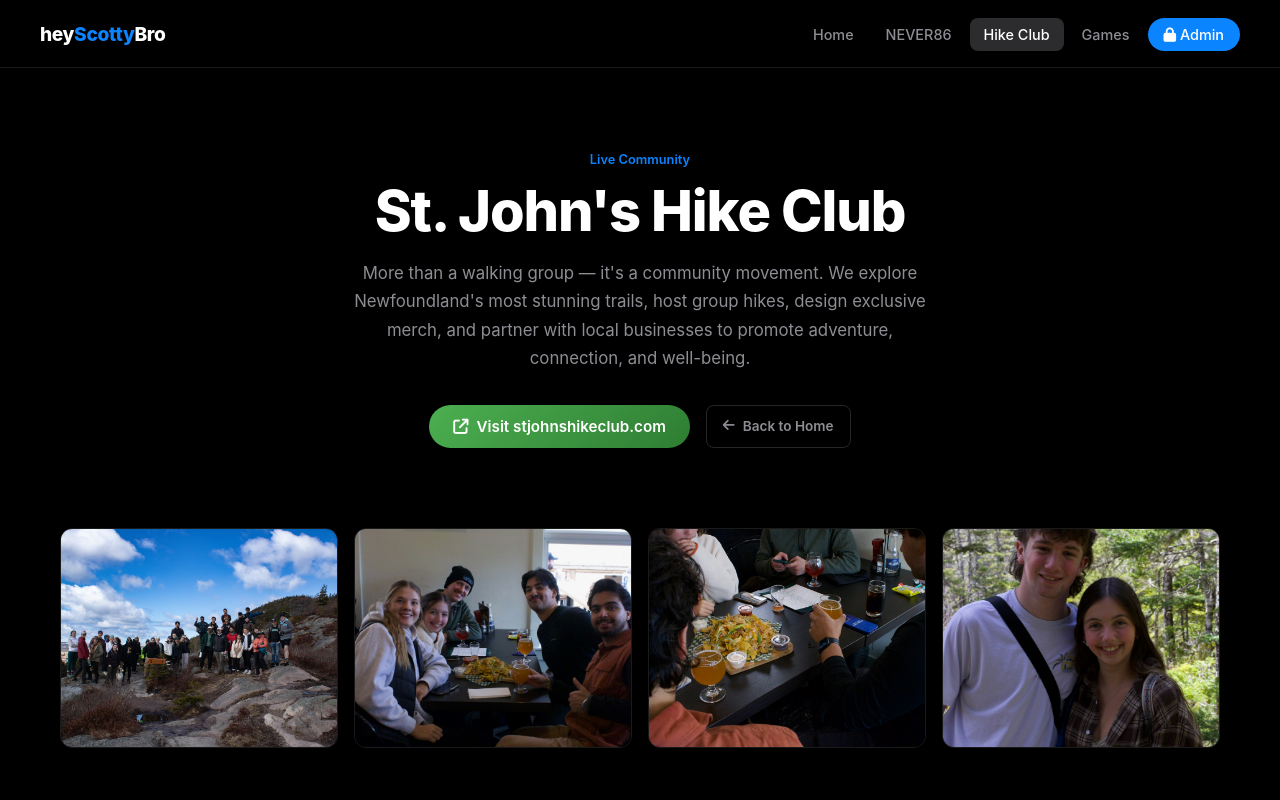
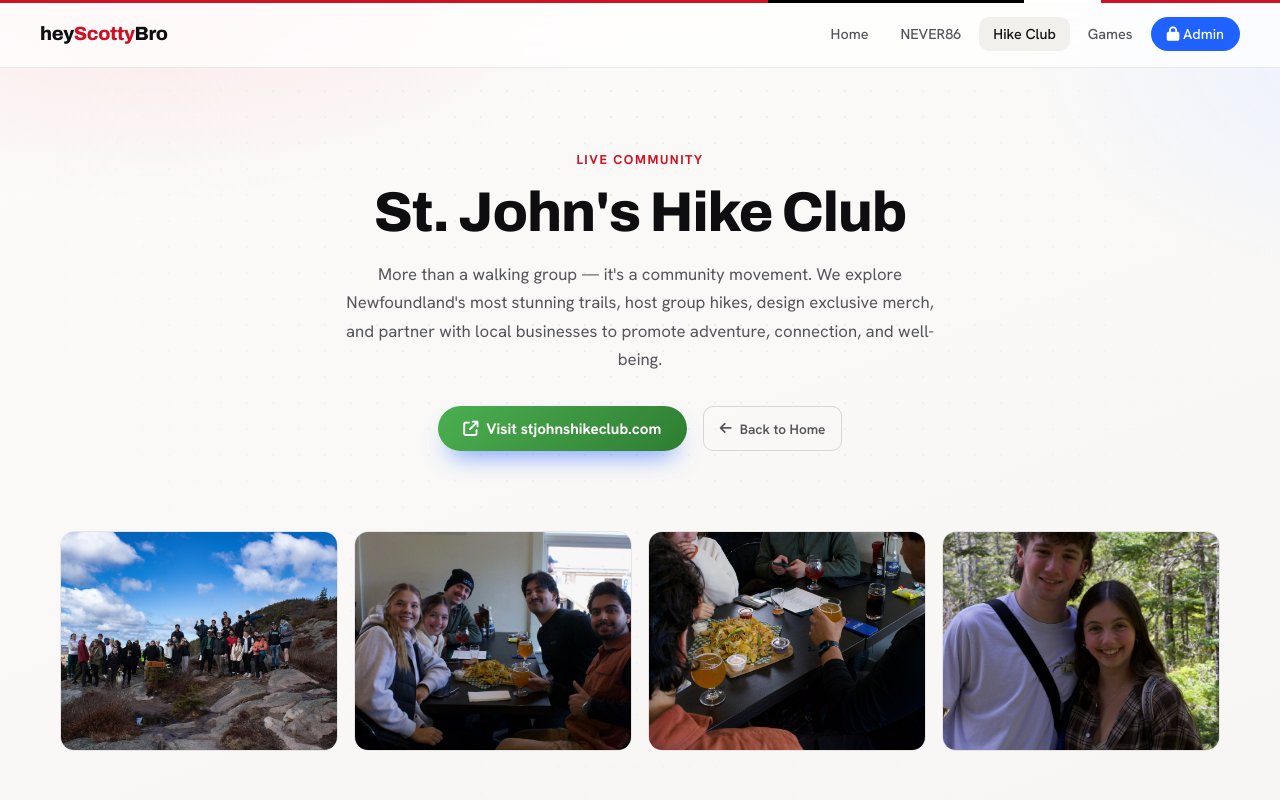
Before and after one commit to scottadamsx/heyscottybro, a React (Vite) app: page /sjhc in a window 1280 px wide. Shown: the top 800 px of the page. Built offline with nearby package versions, Linux system fonts and the light colour scheme; no server answers.

Commit message:
updated trinidad styles

```diff
--- a/index.html
+++ b/index.html
@@ -8,7 +8,7 @@
     <title>heyScottyBro</title>
     <link rel="preconnect" href="https://fonts.googleapis.com" />
     <link rel="preconnect" href="https://fonts.gstatic.com" crossorigin />
-    <link href="https://fonts.googleapis.com/css2?family=Inter:wght@300;400;500;600;700;800;900&family=Plus+Jakarta+Sans:wght@400;500;600;700;800&display=swap" rel="stylesheet" />
+    <link href="https://fonts.googleapis.com/css2?family=Archivo:wght@600;700;800;900&family=Hanken+Grotesk:wght@400;500;600;700&display=swap" rel="stylesheet" />
     <link rel="stylesheet" href="https://cdnjs.cloudflare.com/ajax/libs/font-awesome/6.5.0/css/all.min.css" />
   </head>
   <body>
--- a/src/index.css
+++ b/src/index.css
@@ -1,50 +1,69 @@
 /* ═══════════════════════════════════════════
    heyScottyBro — Global Design System
-   Dark · Neon · Mobile-First
+   Light · Trinidad Flag Palette · Mobile-First
+   Red/black/white identity · blue actions · hard-red danger
    ═══════════════════════════════════════════ */
 
 :root {
-  /* Colors - Apple Dark Mode Inspired */
-  --bg-base: #000000;
-  --bg-surface: #1C1C1E;
-  --bg-card: #1C1C1E;
-  --bg-raised: #2C2C2E;
-  --bg-hover: #3A3A3C;
-
-  --border-subtle: rgba(255,255,255,0.1);
-  --border-primary: rgba(255,255,255,0.15);
-  --border-accent: rgba(10,132,255,0.4);
-
-  --text-primary: #FFFFFF;
-  --text-secondary: rgba(235, 235, 245, 0.6);
-  --text-muted: rgba(235, 235, 245, 0.3);
-
-  --accent: #0A84FF;
-  --accent-light: #5E5CE6;
+  /* Surfaces — off-white paper canvas */
+  --bg-base: #F7F6F4;       /* paper */
+  --bg-surface: #FFFFFF;
+  --bg-card: #FFFFFF;
+  --bg-raised: #F1F0ED;     /* subtle gray for inputs / raised tiles */
+  --bg-hover: #E7E6E3;
+
+  --border-subtle: rgba(14,14,16,0.08);
+  --border-primary: rgba(14,14,16,0.14);
+  --border-accent: rgba(31,98,255,0.4);
+  --line: #E7E6E3;
+
+  --text-primary: #0E0E10;
+  --text-secondary: #54545B;
+  --text-muted: #8A8A90;
+
+  /* Identity — flag red (decoration & brand only) */
+  --red-flag: #CF1124;
+  --red-flag-deep: #A50D1D;
+  --pure-black: #000000;
+
+  /* Actions — blue is every "go" button */
+  --accent: #1F62FF;
+  --accent-deep: #0E3FCC;
+  --accent-light: #1F62FF;
   --accent-glow: transparent;
-  --cyan: #64D2FF;
+  --cyan: #1F62FF;
   --cyan-glow: transparent;
-  --green: #32D74B;
-  --red: #FF453A;
-  --orange: #FF9F0A;
-
-  /* Gradients - Flattened */
-  --grad-hero: #000000;
-  --grad-card: #1C1C1E;
-  --grad-accent: #0A84FF;
+  --green: #1f9d4d;
+  --red: #FF2233;           /* DESTRUCTIVE only — cancel / delete */
+  --red-deep: #D8101F;
+  --orange: #E07B00;
+
+  /* Gradients */
+  --grad-hero: transparent;
+  --grad-card: #FFFFFF;
+  --grad-accent: linear-gradient(180deg, #1F62FF, #0E3FCC);
   --grad-glow: transparent;
+
+  /* Flag stripe accent (red field · black band · white edge) */
+  --flag-stripe: linear-gradient(90deg,
+    var(--red-flag) 0 60%, var(--pure-black) 60% 80%,
+    #FFFFFF 80% 86%, var(--red-flag) 86% 100%);
+
+  /* Typography */
+  --font-display: "Archivo", -apple-system, BlinkMacSystemFont, "Segoe UI", sans-serif;
+  --font-body: "Hanken Grotesk", system-ui, -apple-system, "Segoe UI", sans-serif;
 
   /* Spacing */
   --nav-height: 68px;
 
   /* Radius */
-  --radius-sm: 8px;
-  --radius-md: 12px;
-  --radius-lg: 16px;
-  --radius-xl: 24px;
+  --radius-sm: 10px;
+  --radius-md: 14px;
+  --radius-lg: 20px;
+  --radius-xl: 28px;
 
   /* Shadows */
-  --shadow-card: 0 4px 12px rgba(0,0,0,0.15);
+  --shadow-card: 0 18px 40px -22px rgba(14,14,16,0.35), 0 2px 0 #fff inset;
   --shadow-glow: none;
 }
 
@@ -61,13 +80,42 @@
 }
 
 body {
-  font-family: -apple-system, BlinkMacSystemFont, "SF Pro Display", "Segoe UI", Roboto, Helvetica, Arial, sans-serif, "Apple Color Emoji", "Segoe UI Emoji", "Segoe UI Symbol";
-  background: var(--bg-base);
+  font-family: var(--font-body);
+  background:
+    radial-gradient(900px 480px at 12% -8%, #FBE3E6 0%, transparent 55%),
+    radial-gradient(800px 460px at 112% 6%, #EAEFFF 0%, transparent 52%),
+    linear-gradient(160deg, #FCFBFA, var(--bg-base));
+  background-attachment: fixed;
   color: var(--text-primary);
   -webkit-font-smoothing: antialiased;
   -moz-osx-font-smoothing: grayscale;
   overflow-x: hidden;
   min-height: 100vh;
+}
+
+/* faint dot-grid texture over the paper canvas */
+body::before {
+  content: "";
+  position: fixed;
+  inset: 0;
+  z-index: 0;
+  background-image: radial-gradient(rgba(14,14,16,0.05) 1px, transparent 1px);
+  background-size: 26px 26px;
+  -webkit-mask-image: radial-gradient(circle at 50% 30%, #000 0%, transparent 78%);
+  mask-image: radial-gradient(circle at 50% 30%, #000 0%, transparent 78%);
+  pointer-events: none;
+}
+
+/* keep app content above the texture layer */
+#root { position: relative; z-index: 1; }
+
+/* Display font for headings & brand marks */
+h1, h2, h3, h4, h5, h6,
+.hero-title, .section-title, .nav-logo, .footer-brand,
+.module-header h1, .auth-card h2, .project-page-hero h1,
+.hero-stat-value, .stat-value, .ttt-score-val {
+  font-family: var(--font-display);
+  letter-spacing: -0.02em;
 }
 
 img { display: block; max-width: 100%; }
@@ -90,7 +138,7 @@
 }
 
 .gradient-text {
-  color: var(--accent);
+  color: var(--red-flag);
 }
 
 .glass-card {
@@ -108,17 +156,19 @@
   display: inline-flex;
   align-items: center;
   gap: 0.5rem;
-  padding: 0.75rem 1.5rem;
-  background: var(--accent);
+  padding: 0.8rem 1.6rem;
+  background: linear-gradient(180deg, var(--accent), var(--accent-deep));
   color: #FFFFFF;
   border: none;
   border-radius: 999px;
   font-size: 0.95rem;
-  font-weight: 600;
-  transition: opacity 0.2s;
+  font-weight: 700;
+  box-shadow: 0 14px 26px -12px rgba(31,98,255,0.75);
+  transition: transform 0.14s ease, box-shadow 0.2s ease;
   white-space: nowrap;
 }
-.btn-primary:hover { opacity: 0.8; }
+.btn-primary:hover { transform: translateY(-2px); box-shadow: 0 20px 34px -12px rgba(31,98,255,0.8); }
+.btn-primary:active { transform: translateY(0); }
 
 .btn-secondary {
   display: inline-flex;
@@ -148,15 +198,25 @@
   display: flex;
   align-items: center;
   padding: 0 1.5rem;
-  background: rgba(0,0,0,0.7);
+  background: rgba(255,255,255,0.72);
   backdrop-filter: blur(20px) saturate(180%);
   -webkit-backdrop-filter: blur(20px) saturate(180%);
-  border-bottom: 0.5px solid var(--border-subtle);
-  transition: background 0.3s;
+  border-bottom: 1px solid var(--border-subtle);
+  transition: background 0.3s, box-shadow 0.3s;
+}
+
+/* flag stripe along the very top of the navbar */
+.navbar::before {
+  content: "";
+  position: absolute;
+  top: 0; left: 0; right: 0;
+  height: 3px;
+  background: var(--flag-stripe);
 }
 
 .navbar.scrolled {
-  background: rgba(0,0,0,0.85);
+  background: rgba(255,255,255,0.9);
+  box-shadow: 0 10px 30px -18px rgba(14,14,16,0.4);
 }
 
 .nav-inner {
@@ -173,7 +233,7 @@
   font-weight: 800;
   letter-spacing: -0.02em;
 }
-.nav-logo span { color: var(--accent); }
+.nav-logo span { color: var(--red-flag); }
 
 .nav-links {
   display: flex;
@@ -231,7 +291,7 @@
   position: fixed;
   top: var(--nav-height);
   left: 0; right: 0;
-  background: rgba(6,6,16,0.98);
+  background: rgba(255,255,255,0.98);
   backdrop-filter: blur(20px);
   border-bottom: 1px solid var(--border-subtle);
   padding: 1rem;
@@ -317,7 +377,7 @@
   content: '';
   width: 6px;
   height: 6px;
-  background: var(--accent);
+  background: var(--red-flag);
   border-radius: 50%;
   animation: pulse-dot 2s infinite;
 }
@@ -413,8 +473,10 @@
   align-items: center;
   gap: 0.5rem;
   font-size: 0.8rem;
-  font-weight: 600;
-  color: var(--accent);
+  font-weight: 700;
+  color: var(--red-flag);
+  text-transform: uppercase;
+  letter-spacing: 0.12em;
   margin-bottom: 0.875rem;
 }
 
@@ -459,12 +521,15 @@
   border: 1px solid var(--border-subtle);
   border-radius: var(--radius-lg);
   overflow: hidden;
-  transition: opacity 0.2s, background 0.2s;
+  box-shadow: 0 14px 32px -24px rgba(14,14,16,0.45);
+  transition: transform 0.2s, box-shadow 0.2s, background 0.2s;
   position: relative;
 }
 
 .project-card:hover {
-  background: var(--bg-raised);
+  background: var(--bg-surface);
+  transform: translateY(-3px);
+  box-shadow: 0 26px 46px -26px rgba(14,14,16,0.5);
 }
 
 .project-card-img {
@@ -718,12 +783,15 @@
   border: 1px solid var(--border-subtle);
   border-radius: var(--radius-lg);
   overflow: hidden;
-  transition: opacity 0.2s, background 0.2s;
+  box-shadow: 0 14px 32px -24px rgba(14,14,16,0.45);
+  transition: transform 0.2s, box-shadow 0.2s, background 0.2s;
   cursor: pointer;
 }
 
 .game-card:hover {
-  background: var(--bg-raised);
+  background: var(--bg-surface);
+  transform: translateY(-3px);
+  box-shadow: 0 26px 46px -26px rgba(14,14,16,0.5);
 }
 
 .game-card-preview {
@@ -890,7 +958,7 @@
 }
 
 .footer-brand { font-size: 1.2rem; font-weight: 800; margin-bottom: 0.875rem; }
-.footer-brand span { color: var(--accent); }
+.footer-brand span { color: var(--red-flag); }
 
 .footer-tagline {
   font-size: 0.875rem;
@@ -984,7 +1052,7 @@
   position: sticky;
   top: 0;
   z-index: 100;
-  background: rgba(6,6,16,0.95);
+  background: rgba(255,255,255,0.9);
   backdrop-filter: blur(16px);
   border-bottom: 1px solid var(--border-subtle);
   padding: 0 1.5rem;
@@ -999,7 +1067,7 @@
   font-weight: 800;
 }
 
-.admin-logo span { color: var(--accent); }
+.admin-logo span { color: var(--red-flag); }
 
 .admin-nav {
   display: flex;
@@ -1154,17 +1222,19 @@
 .form-row > * { flex: 1; }
 
 .btn {
-  padding: 0.625rem 1.25rem;
-  background: var(--accent);
+  padding: 0.65rem 1.3rem;
+  background: linear-gradient(180deg, var(--accent), var(--accent-deep));
   color: #FFFFFF;
   border: none;
   border-radius: 999px;
   font-size: 0.875rem;
-  font-weight: 600;
+  font-weight: 700;
   cursor: pointer;
-  transition: opacity 0.2s;
-}
-.btn:hover { opacity: 0.8; }
+  box-shadow: 0 12px 22px -13px rgba(31,98,255,0.75);
+  transition: transform 0.14s ease, box-shadow 0.2s ease, opacity 0.2s;
+}
+.btn:hover { transform: translateY(-1px); box-shadow: 0 16px 26px -12px rgba(31,98,255,0.8); }
+.btn:active { transform: translateY(0); }
 .btn:disabled { opacity: 0.5; cursor: not-allowed; }
 .btn-secondary-sm { background: var(--bg-raised) !important; color: var(--text-secondary) !important; border: 1px solid var(--border-subtle) !important; }
 .btn-sm { padding: 0.35rem 0.625rem; font-size: 0.78rem; border-radius: 5px; border: none; cursor: pointer; font-weight: 600; }
@@ -1217,7 +1287,8 @@
 
 /* Auth */
 .auth-wrap { min-height: 100vh; display: flex; align-items: center; justify-content: center; padding: 2rem; background: var(--grad-hero); }
-.auth-card { width: 100%; max-width: 420px; background: var(--bg-card); border: 1px solid var(--border-primary); border-radius: var(--radius-lg); padding: 2rem; }
+.auth-card { position: relative; overflow: hidden; width: 100%; max-width: 420px; background: var(--bg-card); border: 1px solid var(--border-primary); border-radius: var(--radius-lg); padding: 2rem; box-shadow: var(--shadow-card); }
+.auth-card::before { content: ""; position: absolute; top: 0; left: 0; right: 0; height: 5px; background: var(--flag-stripe); }
 .auth-card h2 { font-size: 1.5rem; font-weight: 800; margin-bottom: 0.5rem; }
 .auth-card p { color: var(--text-secondary); font-size: 0.875rem; margin-bottom: 1.5rem; }
 .auth-card label { display: block; font-size: 0.8rem; font-weight: 600; color: var(--text-secondary); margin-bottom: 0.375rem; text-transform: uppercase; letter-spacing: 0.05em; }
@@ -1236,7 +1307,7 @@
   position: fixed;
   bottom: 0; left: 0; right: 0;
   z-index: 200;
-  background: rgba(6,6,16,0.97);
+  background: rgba(255,255,255,0.95);
   backdrop-filter: blur(20px);
   border-top: 1px solid var(--border-subtle);
   padding-bottom: env(safe-area-inset-bottom, 0px);
@@ -1377,7 +1448,7 @@
   transition: transform 0.15s, border-color 0.15s;
 }
 
-.color-swatch.selected { border-color: #fff; transform: scale(1.2); }
+.color-swatch.selected { border-color: var(--text-primary); transform: scale(1.2); }
 .color-swatch:hover { transform: scale(1.1); }
 
 /* Event Types */
@@ -1647,7 +1718,7 @@
   border-radius: var(--radius-sm);
   transition: background 0.15s;
 }
-.bud-week-title:hover { background: rgba(255,255,255,0.03); }
+.bud-week-title:hover { background: rgba(14,14,16,0.04); }
 .bud-week-label-top {
   font-size: 1rem;
   font-weight: 800;
@@ -1740,7 +1811,7 @@
   align-items: center;
   justify-content: center;
   gap: 0.4rem;
-  border-top: 1px dashed rgba(255,255,255,0.08);
+  border-top: 1px dashed rgba(14,14,16,0.08);
   margin-top: 0.25rem;
 }
 .bud-week-expand-hint:hover { color: var(--text-primary); }
@@ -1750,7 +1821,7 @@
   grid-template-columns: 1fr 1fr;
   gap: 1rem;
   padding-top: 0.5rem;
-  border-top: 1px dashed rgba(255,255,255,0.08);
+  border-top: 1px dashed rgba(14,14,16,0.08);
 }
 .bud-week-col { display: flex; flex-direction: column; gap: 0.5rem; }
 .bud-week-col-head {
@@ -1783,7 +1854,7 @@
   gap: 0.5rem;
   padding-top: 0.75rem;
   margin-top: 0.5rem;
-  border-top: 1px dashed rgba(255,255,255,0.08);
+  border-top: 1px dashed rgba(14,14,16,0.08);
 }
 .bud-week-later-head {
   display: flex;
@@ -1872,7 +1943,7 @@
   position: relative;
   flex: 1;
   width: 100%;
-  background: rgba(255,255,255,0.03);
+  background: rgba(14,14,16,0.04);
   border-radius: 4px;
   overflow: hidden;
 }
@@ -2148,7 +2219,7 @@
   box-shadow: 0 4px 20px rgba(10,132,255,0.45);
   transition: background 0.2s, transform 0.15s;
 }
-.chat-fab:hover { background: #0070d8; transform: scale(1.06); }
+.chat-fab:hover { background: var(--accent-deep); transform: scale(1.06); }
 .chat-fab.open { background: var(--bg-raised); box-shadow: 0 4px 14px rgba(0,0,0,0.4); }
 
 @media (min-width: 641px) {
@@ -2293,7 +2364,7 @@
   transition: background 0.15s, opacity 0.15s;
 }
 .chat-send:disabled { opacity: 0.4; cursor: not-allowed; }
-.chat-send:not(:disabled):hover { background: #0070d8; }
+.chat-send:not(:disabled):hover { background: var(--accent-deep); }
 
 /* ── Editable balance hero card ── */
 .bud-hero-balance .bud-hero-label {
```
